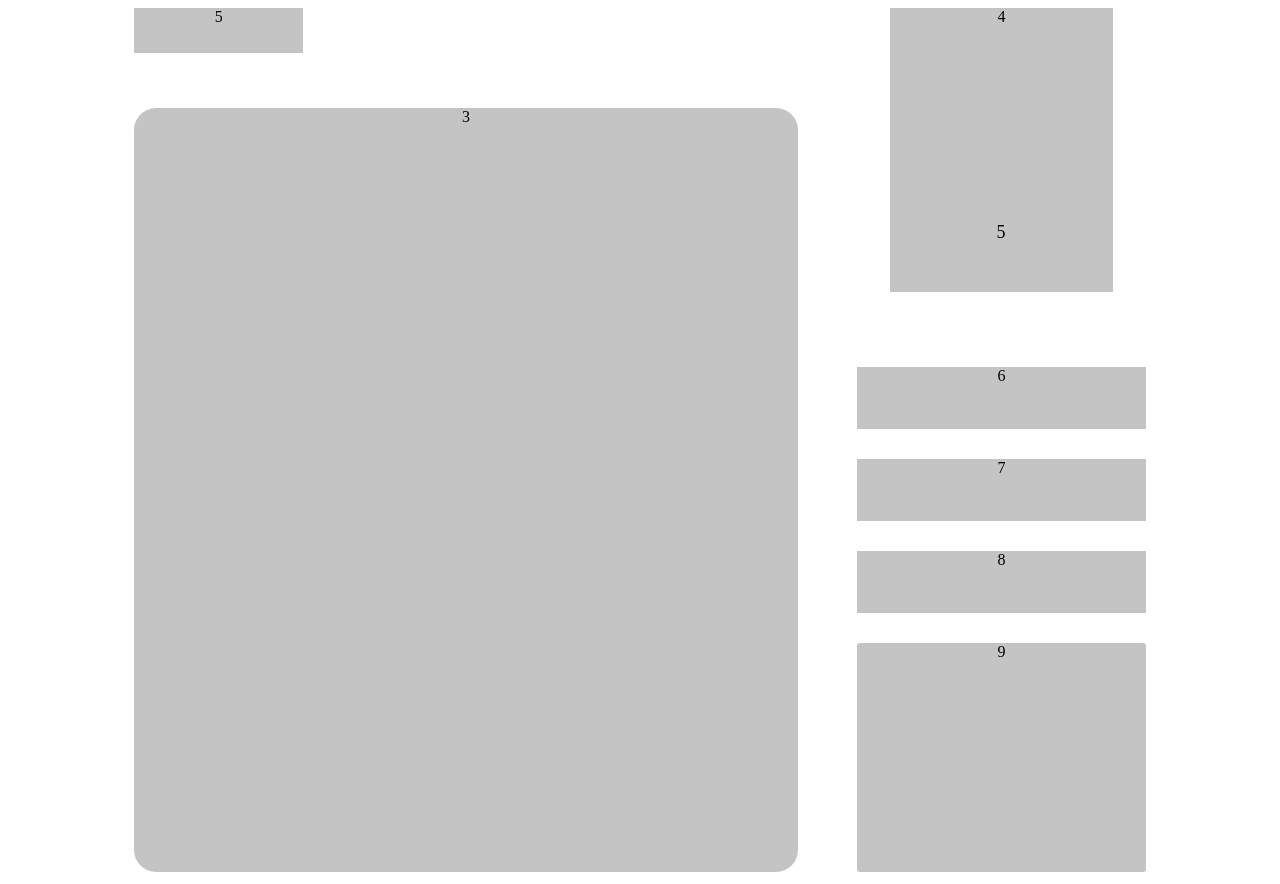
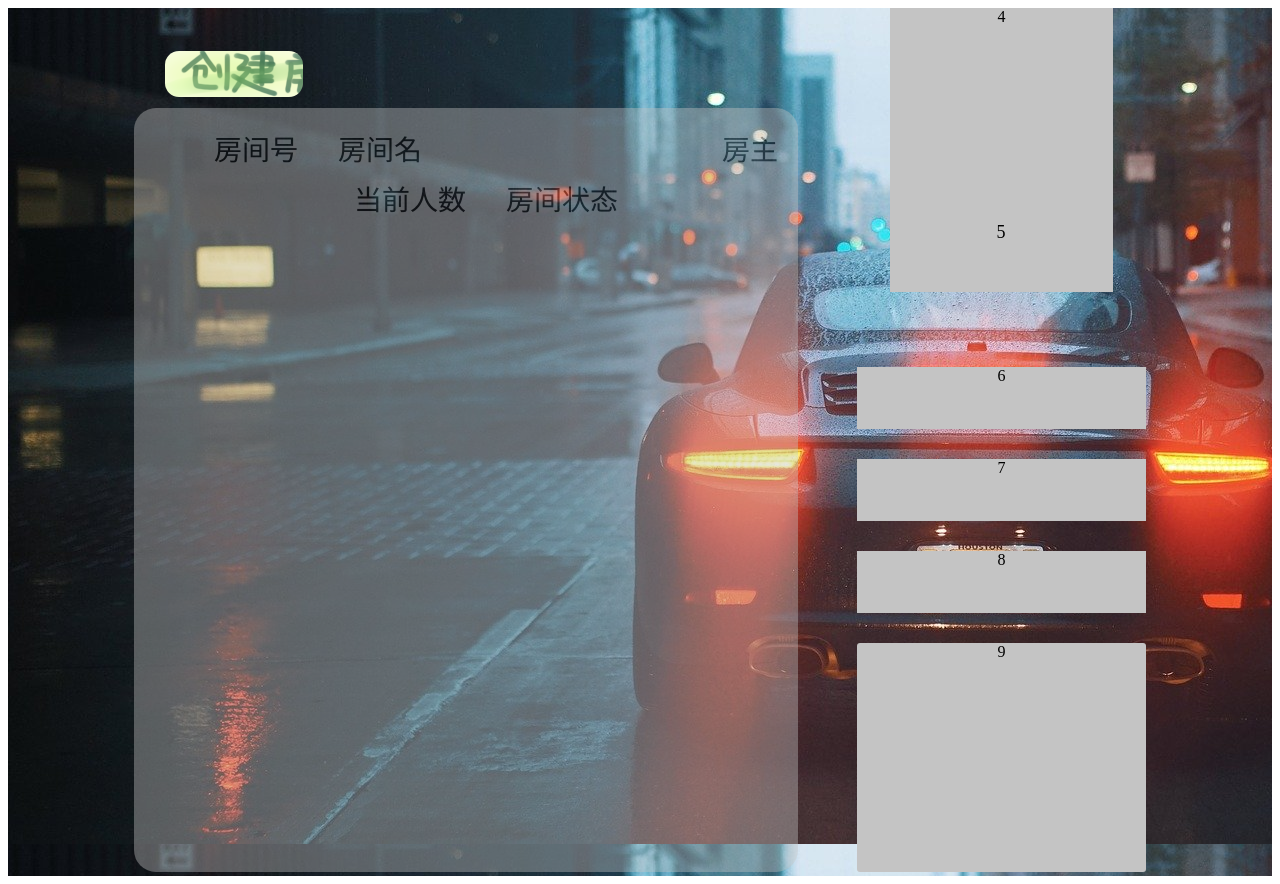
Before and after one commit to suchen9209/poke-room, a React (Vite) app: page / in a window 1280 px wide. Built offline with nearby package versions, Linux system fonts and the light colour scheme.

Commit message:
部分样式

```diff
--- a/src/room/CreateButton.jsx
+++ b/src/room/CreateButton.jsx
@@ -1,7 +1,20 @@
 function CreateButton() {
 
+    const buttonStyle = {
+        display:"block",
+        color : "#00a1a7",
+        width: "100%",
+        height:"100%",
+        background: "url('/img/create_room.png')",
+        border: "none",
+        cursor: "pointer",
+        borderRadius:14
+    };
+
     return (
-        <div className="Creat-button">5</div>
+        <div className="Creat-button">
+            <button style={buttonStyle}/>
+        </div>
     )
 }
 
--- a/src/room/RoomList.css
+++ b/src/room/RoomList.css
@@ -1,5 +1,6 @@
 #root{
     text-align: center;
+    background-image: url("/img/big_bg1.jpg");
 }
 
 
@@ -24,6 +25,7 @@
 
     background: #C4C4C4;
     border-radius: 22px;
+    opacity: 40%;
 
 }
 
@@ -67,10 +69,11 @@
     position: absolute;
     left: 0;
     right: 83.33%;
-    top: 0;
-    bottom: 94.79%;
-    background: #C4C4C4;
-
+    top: 5%;
+    height: 46px;
+    /* bottom: 94.79%; */
+    /*background: #C4C4C4;*/
+    margin-left: 3%;
 }
 
 
--- a/src/room/RoomList.jsx
+++ b/src/room/RoomList.jsx
@@ -1,12 +1,13 @@
 import './RoomList.css'
 import CreateButton from "./CreateButton";
+import RoomListPanel from "./RoomListPanel";
 
 function RoomList() {
 
     return (
         <div className="Main-panel">
             <CreateButton />
-            <div className="Room-list-panel">3</div>
+            <RoomListPanel />
             <div className="Avatar-panel">4</div>
             <div className="User-name-span">5</div>
 
--- /dev/null
+++ b/src/room/RoomListPanel.jsx
@@ -0,0 +1,47 @@
+function RoomListPanel() {
+
+    // const buttonStyle = {
+    //     display:"block",
+    //     color : "#00a1a7",
+    //     width: "100%",
+    //     height:"100%",
+    //     background: "url('/img/create_room.png')",
+    //     border: "none",
+    //     cursor: "pointer",
+    //     borderRadius:14
+    // };
+    const baseLine = {
+        marginTop : 10,
+        fontSize:28,
+        position:"absolute",
+    }
+    const baseColumn = {
+        display: "inline-block",
+        marginLeft:0
+    }
+    let column_1 = new ColumnBase(60);
+    let column_2 = new ColumnBase(40);
+    let column_3 = new ColumnBase(300);
+    let column_4 = new ColumnBase(40);
+    let column_5 = new ColumnBase(40);
+
+    return (
+        <div className="Room-list-panel">
+            <div style={baseLine}>
+                <span style={column_1}>房间号</span>
+                <span style={column_2}>房间名</span>
+                <span style={column_3}>房主</span>
+                <span style={column_4}>当前人数</span>
+                <span style={column_5}>房间状态</span>
+            </div>
+        </div>
+    )
+}
+
+function ColumnBase(left){
+    this.display = "inline-block";
+    this.marginLeft = left;
+    this.marginTop = 10;
+}
+
+export default RoomListPanel
```
Also changed, not shown: img/big_bg1.jpg (added), img/create_room.png (added).
